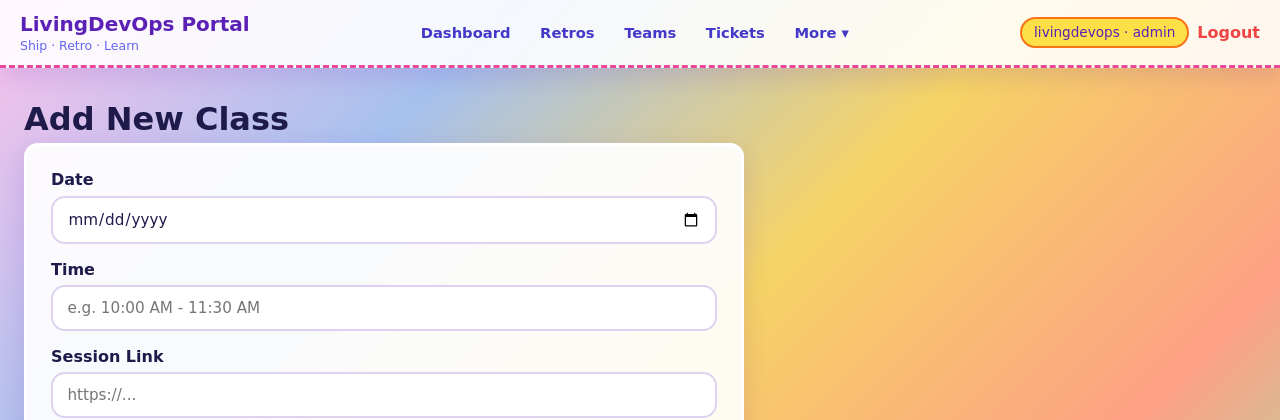
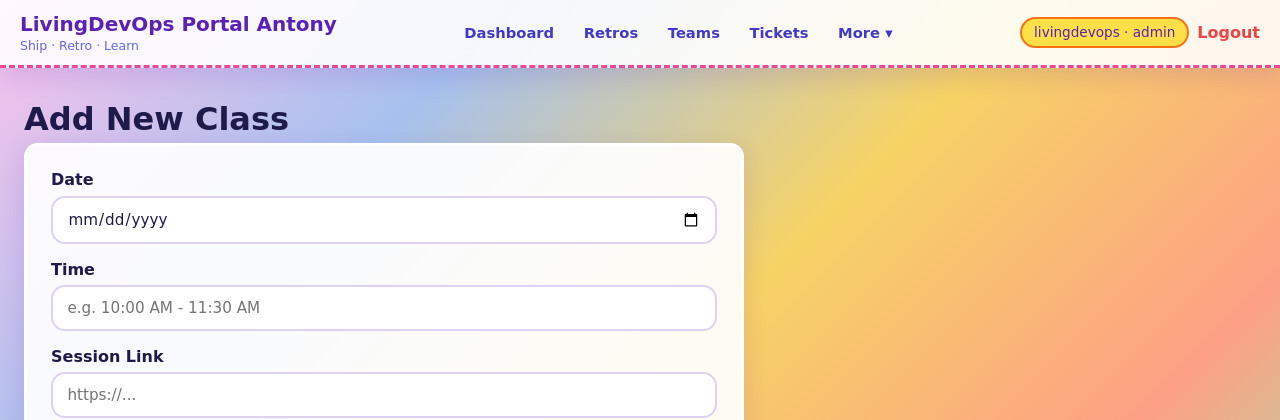
Before and after one commit to pradeepas321/terraform-day-9-13-labs, a Flask app: page /add_class in a window 1280 px wide. Shown: the top 420 px of the page. Run offline with Flask 3, Linux system fonts and the light colour scheme; a user stored in the database is signed in.

Commit message:
updating workflow

```diff
--- a/src/app/templates/base.html
+++ b/src/app/templates/base.html
@@ -10,7 +10,7 @@
     <header class="site-header">
         <div class="header-inner">
             <a href="{% if current_user.is_authenticated %}{% if current_user.is_guest %}{{ url_for('retro.list_retros') }}{% else %}{{ url_for('main.dashboard') }}{% endif %}{% else %}{{ url_for('auth.login') }}{% endif %}" class="brand">
-                <span class="brand-title">LivingDevOps Portal</span>
+                <span class="brand-title">LivingDevOps Portal Antony</span>
                 <span class="brand-subtitle">Ship · Retro · Learn</span>
             </a>
 
```
